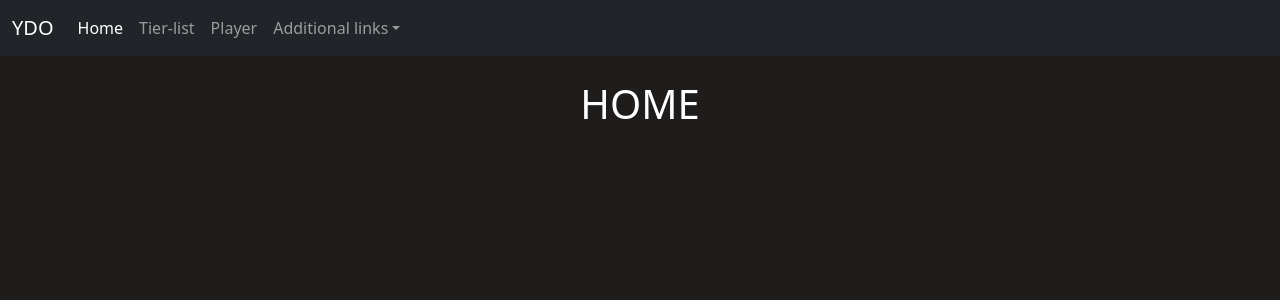
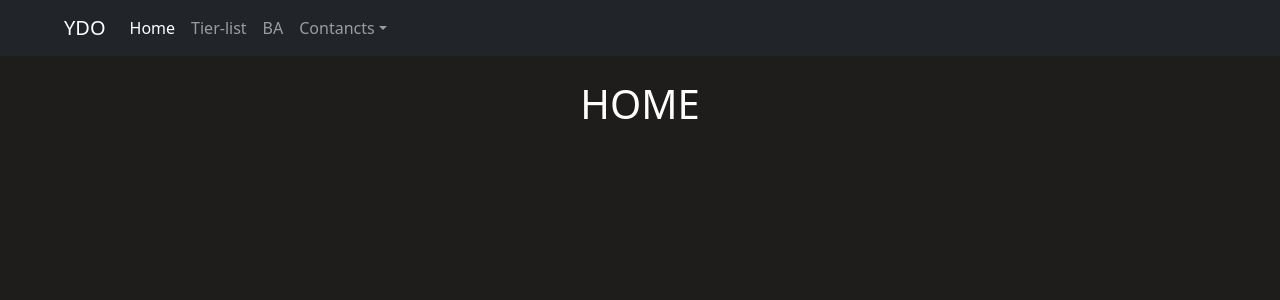
Before and after one commit to Albus-489/my-digital-oasis, a React (Create React App) app: page / in a window 1280 px wide. Shown: the top 300 px of the page. Built offline with nearby package versions, Linux system fonts and the light colour scheme.

Commit message:
Nav padding fixed

```diff
--- a/src/App.css
+++ b/src/App.css
@@ -4,6 +4,10 @@ header{
     color: aliceblue;
 }
 
+.navBox{
+    padding: 0 5%;
+    display: flex;
+}
 
 .mylinks{
     color: wheat;
--- a/src/App.tsx
+++ b/src/App.tsx
@@ -11,7 +11,7 @@ function App() {
     <div className="App">
       <header className="">
         <nav className="navbar navbar-expand-lg navbar-dark bg-dark">
-          <div className="container-fluid">
+          <div className="navBox">
             <a className="navbar-brand" href="#">
               YDO
             </a>
@@ -39,8 +39,8 @@ function App() {
                   </a>
                 </li>
                 <li className="nav-item">
-                  <a className="nav-link" href="player">
-                    Player
+                  <a className="nav-link" href="bookanalysis">
+                    BA
                   </a>
                 </li>
                 <li className="nav-item dropdown">
@@ -52,7 +52,7 @@ function App() {
                     data-bs-toggle="dropdown"
                     aria-expanded="false"
                   >
-                    Additional links
+                    Contancts
                   </a>
                   <ul
                     className="dropdown-menu"
@@ -60,17 +60,12 @@ function App() {
                   >
                     <li>
                       <a className="dropdown-item" href="#">
-                        Action
+                        Telegram
                       </a>
                     </li>
                     <li>
                       <a className="dropdown-item" href="#">
-                        Another action
-                      </a>
-                    </li>
-                    <li>
-                      <a className="dropdown-item" href="#">
-                        Something else here
+                        E-mail
                       </a>
                     </li>
                   </ul>
```
